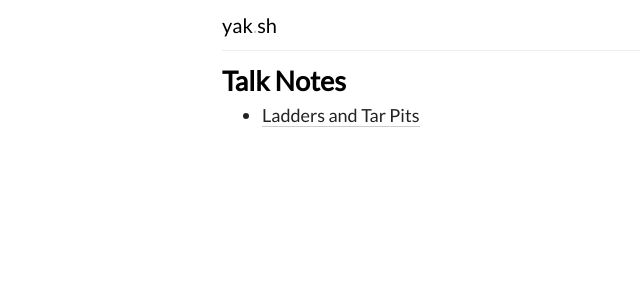
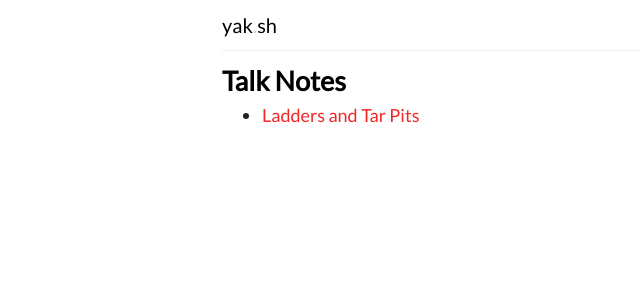
Before and after one commit to jeffpeterson/yak-sh, a Jekyll site: the page built from src/index.md, in a window 1280 px wide. Shown: the top 300 px of the page, without its empty margins (58-698 px from the left). Built offline with Jekyll 4.4.1, drawn with Linux system fonts in a browser that asks for light colours; our own code applies the rules of GitHub Pages for plain Markdown files.

Commit message:
Revert "update styles"
This reverts commit 5090da7aa4ae1eed210fced7290948ea5c1dcc66.

```diff
--- a/src/_sass/theme.scss
+++ b/src/_sass/theme.scss
@@ -9,17 +9,10 @@
 $heading-color: #000;
 $text-color: #222;
 $caption-color: #888;
-$quote-color: #555;
 
 $red: #F42525;
-$mint: rgb(42, 215, 146);
-$beige: rgb(255, 254, 247);
-
-$background: white;
-$primary: $mint;
 
 body {
-  background-color: $background;
   color: $text-color;
   font-size: 18px;
   line-height: 1.5;
@@ -46,22 +39,8 @@
 }
 
 a {
-  // color: $primary;
-  color: inherit;
-  border-bottom: 1px solid $dim-color;
+  color: $red;
   text-decoration: none;
-  transition: border-color 200ms ease-in-out;
-
-  &:hover {
-    border-color: $primary;
-  }
-}
-
-blockquote {
-  border-left: 3px solid $dim-color;
-  color: $quote-color;
-  margin: 1em 0;
-  padding-left: 1em;
 }
 
 figure {
@@ -89,7 +68,6 @@
   font-size: 20px;
   color: $heading-color;
   transition: color 300ms ease-in-out;
-  border: 0;
 
   &::after {
     content: 'aving';
@@ -99,7 +77,7 @@
   }
 
   &:hover {
-    // color: $primary;
+    // color: $red;
 
     &::after {
       opacity: 1;
--- a/src/assets/main.scss
+++ b/src/assets/main.scss
@@ -2,5 +2,5 @@
 ---
 @charset "utf-8";
 
-@import "reset";
+@import "reset.scss";
 @import "theme";
```
